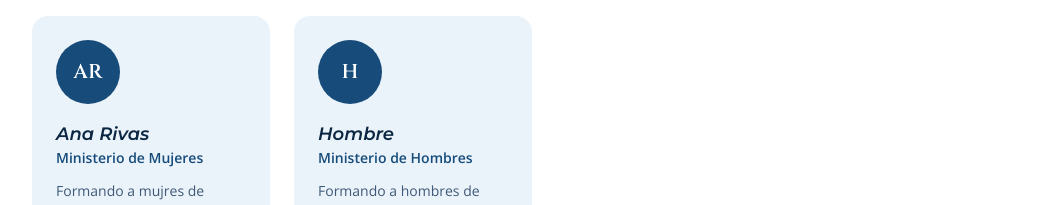
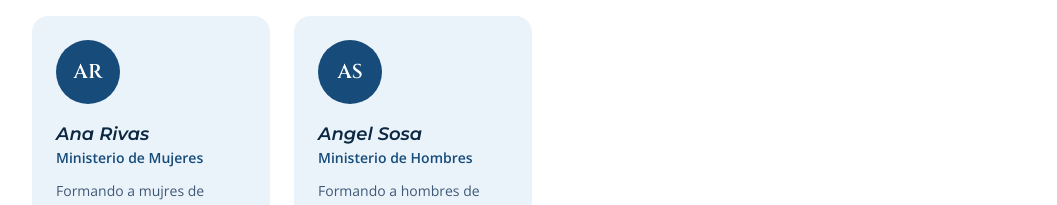
Before and after one commit to LopezJ25/iglesia-sitio, a React (Vite) app: page / in a window 1280 px wide. Shown: the part 2500-2705 px from the top of the page, without its empty margins (96-1153 px from the left). Built offline with nearby package versions, Linux system fonts and the light colour scheme.

Commit message:
cambio de nombre del lideres

```diff
--- a/src/data/content.js
+++ b/src/data/content.js
@@ -24,7 +24,7 @@ export const leaders = [
   { name: 'Elisa Cruz', role: 'Ministerio de Alabanza', bio: 'Dirigiendo los momentos de adoración y la formación del equipo de música.' },
   { name: 'Julio Alonzo', role: 'Ministerio Juvenil', bio: 'Formando la próxima generación con propósito, identidad y fe.' },
   { name: 'Ana Rivas', role: 'Ministerio de Mujeres', bio: 'Formando a mujres de Valores con identidad y fe.' },
-  { name: 'Hombre', role: 'Ministerio de Hombres', bio: 'Formando a hombres de valores con identidad y fe.' },
+  { name: 'Angel Sosa', role: 'Ministerio de Hombres', bio: 'Formando a hombres de valores con identidad y fe.' },
 ];
 
 export const devocionales = [
```
